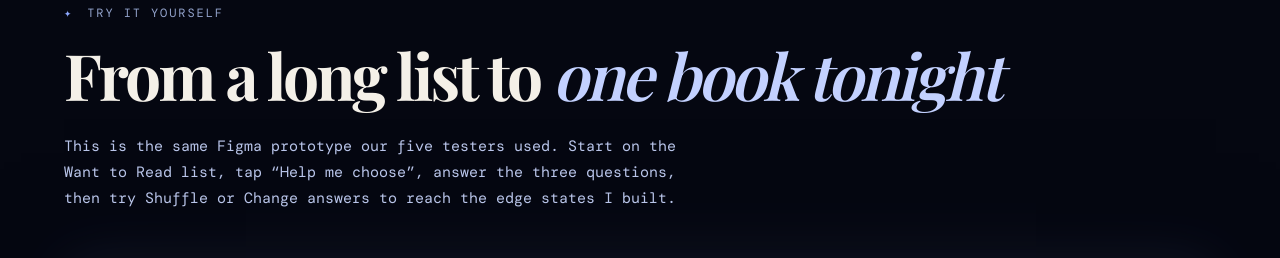
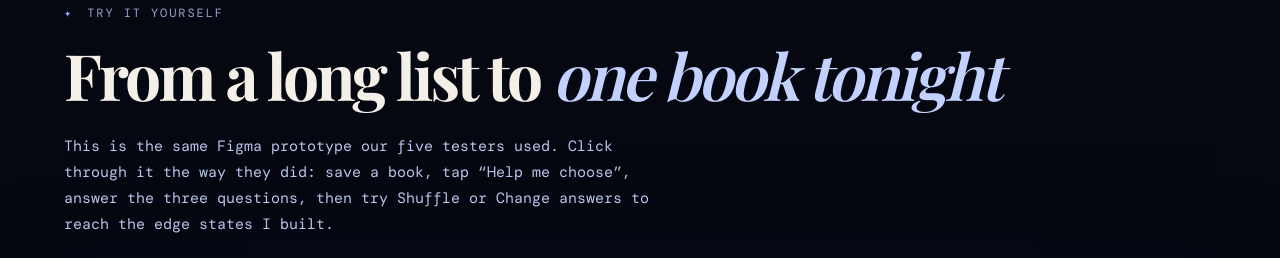
Before and after one commit to AeruSeishiro/narrow-to-now, a plain HTML site: page index.html in a window 1280 px wide. Shown: the part 11191-11449 px from the top of the page. Drawn offline with nearby package versions, Linux system fonts and the light colour scheme; animation ran at ten frames a second; a web font is replaced by a local one.

Commit message:
Fix prototype intro

```diff
--- a/index.html
+++ b/index.html
@@ -325,7 +325,7 @@
       <header class="section__head reveal">
         <p class="eyebrow"><span class="num">✦</span> Try it yourself</p>
         <h2>From a long list to <em>one book tonight</em></h2>
-        <p class="section__intro">This is the same Figma prototype our five testers used. Start on the Want to Read list, tap “Help me choose”, answer the three questions, then try Shuffle or Change answers to reach the edge states I built.</p>
+        <p class="section__intro">This is the same Figma prototype our five testers used. Click through it the way they did: save a book, tap “Help me choose”, answer the three questions, then try Shuffle or Change answers to reach the edge states I built.</p>
       </header>
       <div class="proto reveal">
         <div class="proto__frame">
```
